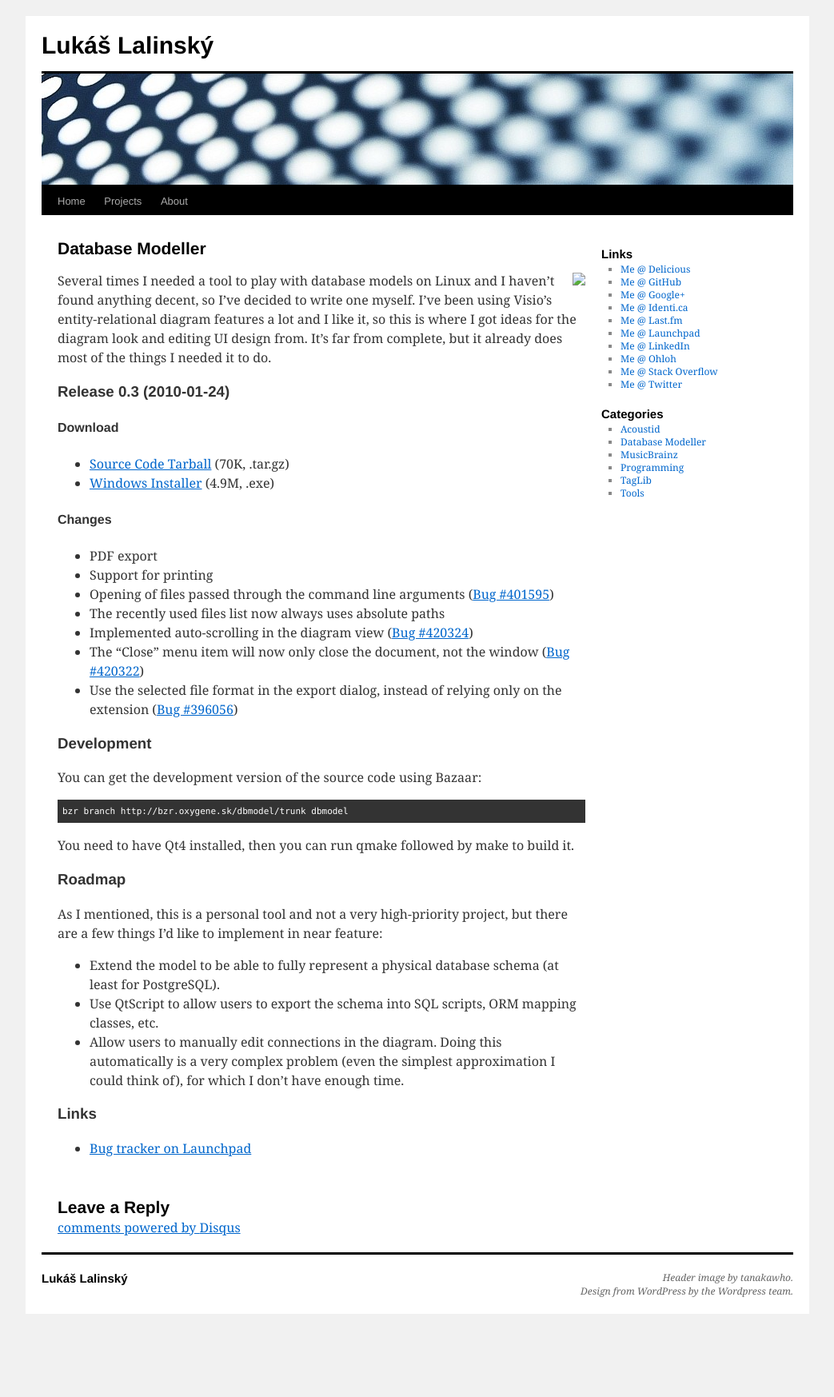
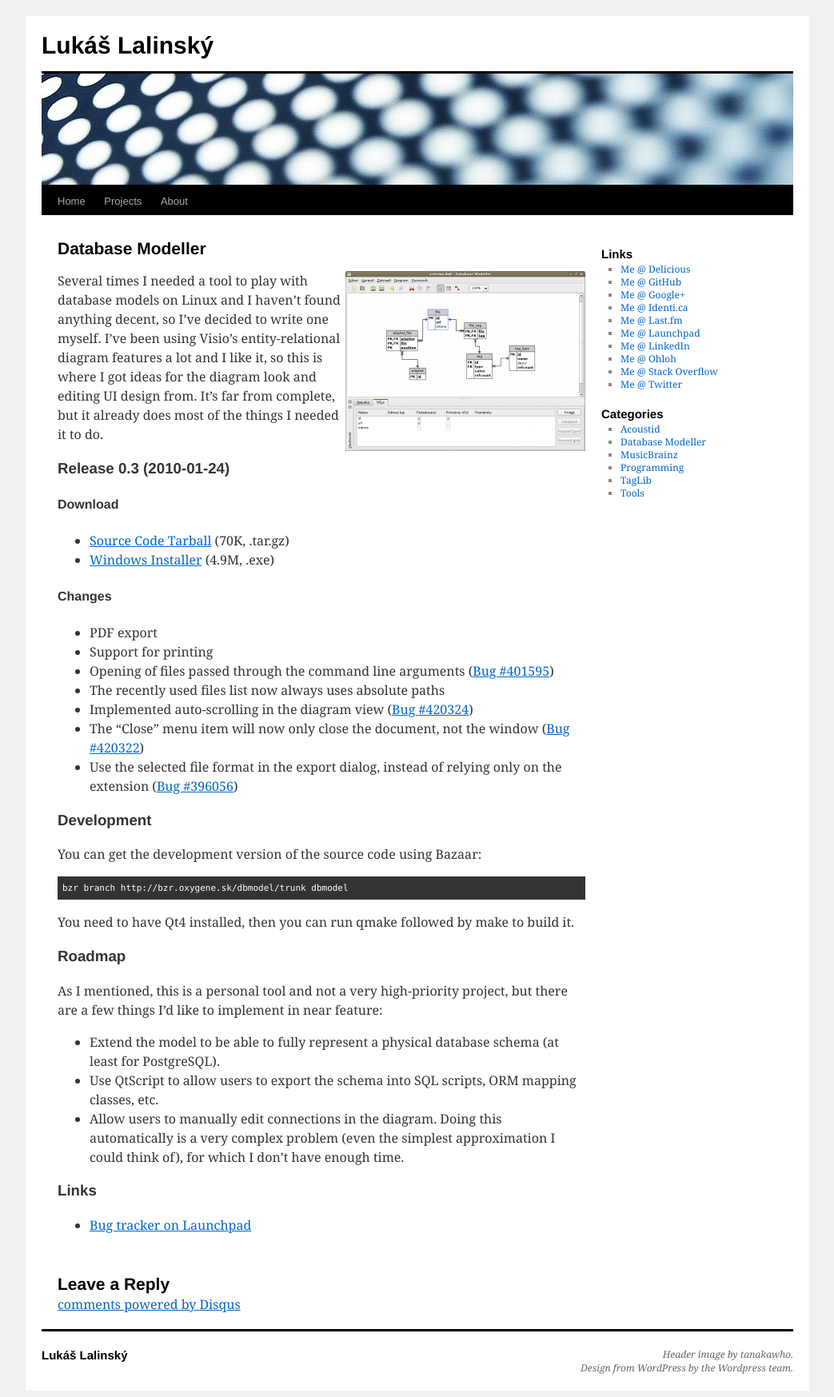
Before and after one commit to lalinsky/website, a Jekyll site: the page built from projects/dbmodel/index.md, in a window 1280 px wide. Shown: the whole page at 80% size, without its empty margins (118-1161 px from the left). Built offline with Jekyll 4.4.1, drawn with Linux system fonts in a browser that asks for light colours; Markdown is read by kramdown in place of the engine named in the settings; comment, search, counter and statistics services are not loaded; before the commit the page ends 1651 px from its top, so only the background shows below that.

Commit message:
Add dbmodel screenshot

```diff
--- a/projects/dbmodel/index.md
+++ b/projects/dbmodel/index.md
@@ -8,7 +8,7 @@ wordpress_id: 12
 ---
 
 <div style="float:right">
-<a href="http://oxygene.sk/lukas/blog/wp-content/uploads/dbmodel2.png"><img src="http://oxygene.sk/lukas/blog/wp-content/uploads/dbmodel2-300x225.png" /></a>
+<a href="/uploads/dbmodel2.png"><img src="/uploads/dbmodel2-300x225.png" /></a>
 </div>
 
 Several times I needed a tool to play with database models on Linux and I haven't found anything decent, so I've decided to write one myself. I've been using Visio's entity-relational diagram features a lot and I like it, so this is where I got ideas for the diagram look and editing UI design from. It's far from complete, but it already does most of the things I needed it to do.
```
Also changed, not shown: uploads/dbmodel2-300x225.png (added), uploads/dbmodel2.png (added).
